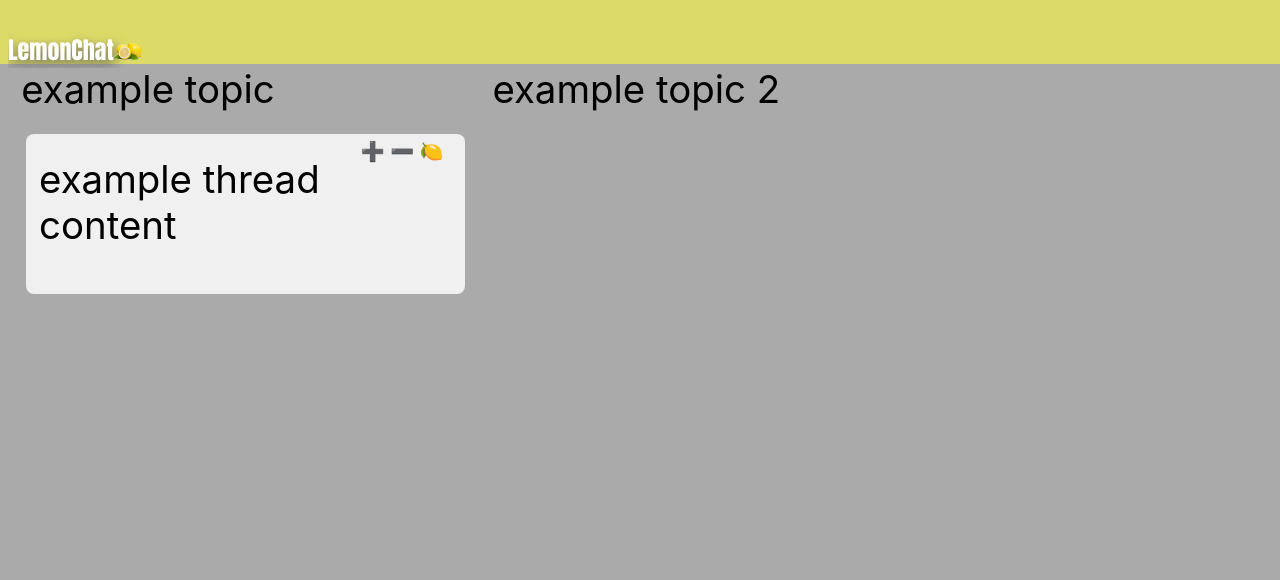
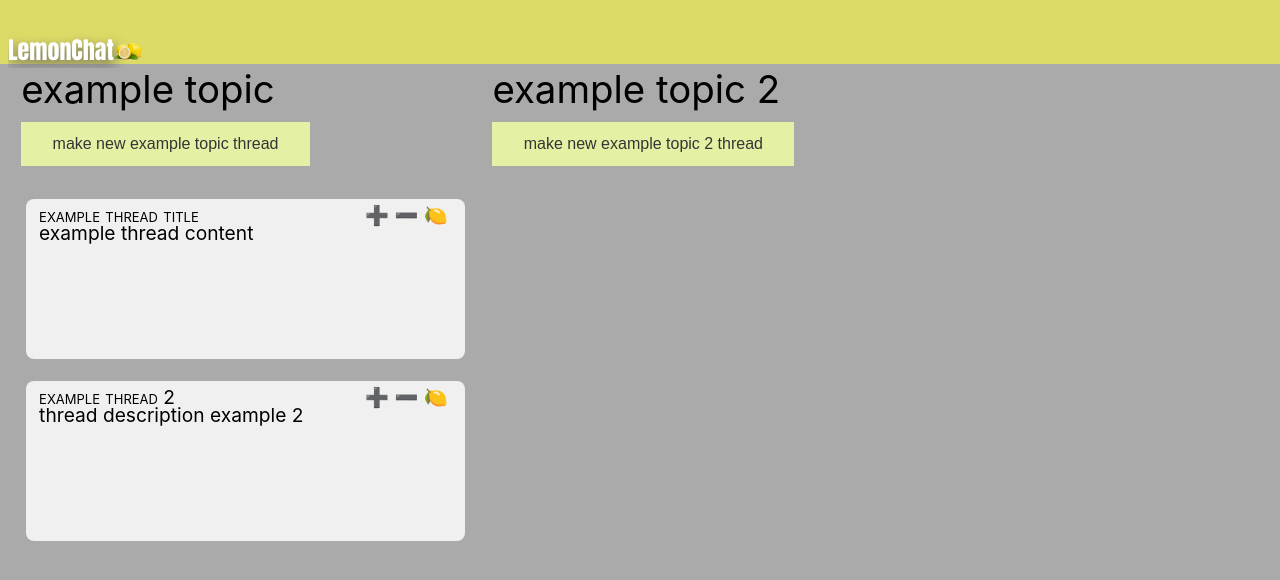
Before and after one commit to mrworth/lemonchat, a React (Create React App) app: page / in a window 1280 px wide. Shown: the top 580 px of the page. Built offline with nearby package versions, Linux system fonts and the light colour scheme.

Commit message:
Moved from Posts to Threads for basic rendering and new thread/post editor components and UniqueToggle for global toggle
Thread rendering was updated and moved from Post. NewThread component and ThreadList. UniqueToggle added as a wrapper component for globally shared visibility.

```diff
--- a/src/App.css
+++ b/src/App.css
@@ -19,6 +19,7 @@
   margin-top:-8vh;
   font-family: Impact;
   font-size: min(3vh,10vw);
+  z-index:100;
 }
 .name-bar{
   margin: -4vh 0 0 1vh;
@@ -29,6 +30,7 @@
   overflow: hidden;
   text-shadow: 0.1em 0.2em 0.5em #5f5f5f;
   user-select: none;
+  z-index: 101;
 }
 .logo-image{
   width: 2vw;
@@ -79,10 +81,87 @@
   border-radius: 8px;
   padding: 0% 0 0 3%;
   flex-direction: column;
+  font-size: 1.5vw;
 }
 .message-topbar{
   font-size: 1.5vw;
   height:11%;
+  margin: 1% 5% 0 0;
+  display: flex;
+  width:100%;
+  font-variant: small-caps;
+}
+.right-bar{
   text-align: right;
-  margin: 1% 5% 0 0;
+  margin-left: auto;
+  margin-right:4%;
 }
+
+
+.post-form {
+  border: 1px solid #ccc;
+  padding: 20px;
+  flex-direction: column;
+  background-color: #fff;
+  box-shadow: 0px 0px 5px rgba(0, 0, 0, 0.2);
+  position: relative;
+  min-width: 100%;
+}
+
+.close-button{
+  position: absolute;
+  right: 0;
+  top: 0;
+  background: #f43d3d;
+  font-size: min(3vh,10vw);
+  border: none;
+}
+
+
+.toggle-button {
+  background-color: #e4f0a4;
+  color: rgb(53, 53, 53);
+  border: none;
+  padding: 3% 7%;
+  cursor: pointer;
+  margin-bottom: 10px;
+}
+
+.post-title,
+.post-content {
+  margin: 5px 0;
+  padding: 5px;
+  border: 1px solid #ccc;
+  border-radius: 4px;
+  width: 95%;
+}
+
+.post-content{
+  height: 20vh;
+  resize: none;
+}
+
+.submit-button{
+  background-color: rgb(191, 253, 196);
+  border: 1px gray solid;
+  position: absolute;
+  right: 5%;
+  bottom: 0;
+}
+
+.relative-container{
+  position: relative;
+  margin-top: 10%;
+}
+
+.medium-text{
+  font-size: min(3vh,8vw);
+}
+
+.small-text{
+  font-size: min(2vh,10vw);
+}
+
+.large-text{
+  font-size: min(3.5vh,13vw);
+}
--- a/src/App.js
+++ b/src/App.js
@@ -2,7 +2,7 @@ import React from 'react';
 import './App.css';
 import { Provider } from 'react-redux';
 import store from './store';
-import PostList from './components/PostList';
+import ThreadList from './components/ThreadList';
 
 function App() {
   return (
@@ -14,7 +14,7 @@ function App() {
             <img src="/lemon-transparent.png" className="logo-image" alt="Lemon Logo" />
         </div>
         <div className="blur-pane"></div>
-        <PostList />
+        <ThreadList />
       </div>
     </Provider>
   );
--- /dev/null
+++ b/src/components/NewPostForm.js
@@ -0,0 +1,23 @@
+import React, {useState} from 'react';
+
+const NewPostForm = (props) => {
+
+    return (
+        <div className="post-form">
+            <button className="close-button medium-text" onClick={()=>props.toggleVisibility()}>x</button>
+            <div>
+                <div className="medium-text">title</div>
+                <input className="post-title medium-text"></input>
+            </div>
+            <div>
+                <div className="medium-text">text</div>
+                <textarea className="post-content medium-text"></textarea>
+            </div>
+            <div className="relative-container">
+                <button className="submit-button small-text">Create New Thread</button>
+            </div>
+        </div>
+    );
+};
+
+export default NewPostForm;
--- /dev/null
+++ b/src/components/NewThread.js
@@ -0,0 +1,13 @@
+import React from 'react';
+import NewPostForm from './NewPostForm';
+
+const NewThread = ({ topic, toggleVisibility, isVisible }) => {
+    return (
+        <div>
+            {!isVisible && <button className="toggle-button small-text" onClick={toggleVisibility}>make new {topic.title} thread</button>}
+            {isVisible && <NewPostForm toggleVisibility={toggleVisibility}/>}
+        </div>
+    );
+};
+
+export default NewThread;
--- a/src/components/Post.js
+++ /dev/null
@@ -1,13 +0,0 @@
-import React from 'react';
-
-const Post = (props) => {
-
-  return (
-    <div className="content-message">
-        <div className="message-topbar">➕ ➖ 🍋</div>
-        {props.content}
-    </div>
-  );
-};
-
-export default Post;
--- /dev/null
+++ b/src/components/Thread.js
@@ -0,0 +1,13 @@
+import React from 'react';
+
+const Thread = (props) => {
+
+  return (
+    <div className="content-message">
+        <div className="message-topbar"><div>{props.title}</div><div className="right-bar">➕ ➖ 🍋</div></div>
+        {props.content}
+    </div>
+  );
+};
+
+export default Thread;
--- a/src/components/PostList.js
+++ b/src/components/ThreadList.js
@@ -1,9 +1,11 @@
 import React from 'react';
 import { useSelector } from 'react-redux';
 import { selectPosts } from '../slices/postSlice';
-import Post from './Post';
+import Thread from './Thread';
+import UniqueToggle from './UniqueToggle';
+import NewThread from './NewThread';
 
-const PostList = () => {
+const ThreadList = () => {
   const topics = useSelector(selectPosts);
   console.log(topics)
   console.log(Object.values(topics)[0])
@@ -11,10 +13,12 @@ const PostList = () => {
     <div className="content-pane">
         {Object.values(topics).map((topic) => (
           <div className="content-column" key={topic.id}>{`${topic.title}`}
+            <UniqueToggle componentName="NewThread">
+              <NewThread topic={topic}/>
+            </UniqueToggle>
             {Object.values(topic.threads).map((thread) => (
               <div className="content-row" key={thread.id}>
-                <Post key={thread.id} {...thread}>
-                </Post>
+                <Thread key={thread.id} {...thread}/>
               </div>
             ))}
           </div>
@@ -24,4 +28,4 @@ const PostList = () => {
   );
 };
 
-export default PostList;
+export default ThreadList;
--- /dev/null
+++ b/src/components/UniqueToggle.js
@@ -0,0 +1,24 @@
+// UniqueToggle.js
+import React, { useState } from 'react';
+import { useDispatch, useSelector } from 'react-redux';
+import { v4 as uuidv4 } from 'uuid';
+import { toggleVisibility } from '../slices/formVisibilitySlice'; // Adjust the import path as needed
+
+const UniqueToggle = ({ children, componentName }) => {
+    const [uuid] = useState(uuidv4());
+    const dispatch = useDispatch();
+
+    const toggleVisibilityHandler = () => {
+        dispatch(toggleVisibility({ name: componentName, uuid }));
+    };
+
+    const isVisible = useSelector(state => state.formVisibility.visibleComponents[componentName] === uuid);
+
+    const childrenWithProps = React.Children.map(children, child => {
+        return React.cloneElement(child, { toggleVisibility: toggleVisibilityHandler, isVisible: isVisible });
+    });
+
+    return <>{childrenWithProps}</>;
+};
+
+export default UniqueToggle;
--- /dev/null
+++ b/src/slices/formVisibilitySlice.js
@@ -0,0 +1,25 @@
+// formVisibilitySlice.js
+import { createSlice } from '@reduxjs/toolkit';
+
+export const formVisibilitySlice = createSlice({
+  name: 'formVisibility',
+  initialState: {
+    visibleComponents: {} // Key: Component Name, Value: UUID
+  },
+  reducers: {
+    toggleVisibility: (state, action) => {
+      const { name, uuid } = action.payload;
+      // If the component is currently visible and the UUID matches, hide it
+      if (state.visibleComponents[name] === uuid) {
+        delete state.visibleComponents[name];
+      } else {
+        // If not, set this component's UUID (show it)
+        state.visibleComponents[name] = uuid;
+      }
+    }
+  }
+});
+
+export const { toggleVisibility } = formVisibilitySlice.actions;
+
+export default formVisibilitySlice.reducer;
--- a/src/slices/postSlice.js
+++ b/src/slices/postSlice.js
@@ -7,43 +7,42 @@ export const postSlice = createSlice({
     messages:{
         //contains ids of posts and their replies for structure
         idTree:{
-            "1ab5s": ["9bsln"],
+            "1ab5s": ["9bsln","lf9pds"],
             "9bsln": ["fbn2s"],
             "fbn2s": [],
-            "mpn52s": []
+            "mpn52s": [],
+            "lf9pds": []
         },
         byId:{
             "1ab5s":{
                 user: "username",
-                //description for topics, content otherwise
                 content: "topic description example",
                 //only used for topics and top level thread posts
-                title: "example topic",
-                replyTo: null,
-                id: "1ab5s"
+                title: "example topic"
             },
             "9bsln":{
                 user: "username",
                 content: "example thread content",
-                title: "example thread title",
-                replyTo: "1ab5s",
-                id: "9bsln"
+                title: "example thread title"
             },
             "fbn2s":{
                 user: "username",
                 content: "example message content",
-                title: null,
-                replyTo: "9bsln",
-                id: "fbn2s"
+                title: null
             },
             "mpn52s":{
                 user: "username",
                 //description for topics, content otherwise
                 content: "topic description example 2",
                 //only used for topics and top level thread posts
-                title: "example topic 2",
-                replyTo: null,
-                id: "mpn52s"
+                title: "example topic 2"
+            },
+            "lf9pds":{
+                user: "username",
+                //description for topics, content otherwise
+                content: "thread description example 2",
+                //only used for topics and top level thread posts
+                title: "example thread 2"
             }
         }
     }
@@ -79,44 +78,53 @@ export const postSlice = createSlice({
 
 export const { addTopic, addThread, addMessage } = postSlice.actions;
 export const selectPosts = (state) => {
+    const postsState = state.posts;
     const structuredTree = [];
 
     //recursive function to generate tree of messages
     const buildTree = (currentId) => {
-        const childIdList = state.messages.idTree[currentId];
+        const childIdList = postsState.messages.idTree[currentId];
         if(childIdList.length === 0 ){
             return {
-                ...state.messages.byId[currentId],
+                ...postsState.messages.byId[currentId],
                 replies: []
             };
         }else{
             const currentObject = {
-                ...state.messages.byId[currentId],
+                ...postsState.messages.byId[currentId],
                 replies: []
             }
             for(const messageId of childIdList){
                 const reply = buildTree(messageId);
-                currentObject.replies.push({[messageId]: reply});
+                currentObject.replies.push({
+                    ...reply,
+                    replyTo: currentId,
+                    id: messageId
+                });
             }
             return currentObject;
         }
     }
     // Iterate through the topics
-    for (const topicId of state.topics) {
+    for (const topicId of postsState.topics) {
       const topicItem = {
-        ...state.messages.byId[topicId], // Add the base topic
+        ...postsState.messages.byId[topicId], // Add the base topic
         threads: [],
+        id: topicId,
+        replyTo: null
       };
 
       // Iterate across child elements (threads) of topics
-      for (const threadId of state.messages.idTree[topicId]) {
+      for (const threadId of postsState.messages.idTree[topicId]) {
         const threadMessage = {
-            ...state.messages.byId[threadId],
-            replies: []
+            ...postsState.messages.byId[threadId],
+            replies: [],
+            id: threadId,
+            replyTo: topicId
         };
         const threadStructure = buildTree(threadId);
         threadMessage.replies = threadStructure.replies; // Assign replies from the structure
-        topicItem.threads.push( threadMessage);
+        topicItem.threads.push(threadMessage);
       }
       structuredTree.push(topicItem);
     }
--- a/src/store.js
+++ b/src/store.js
@@ -1,9 +1,13 @@
 import { configureStore } from '@reduxjs/toolkit';
 import postReducer from './slices/postSlice';
+import formVisibilityReducer from './slices/formVisibilitySlice';
 import thunk from 'redux-thunk';
 
 const store = configureStore({
-  reducer: postReducer,
+  reducer: {
+    posts: postReducer,
+    formVisibility: formVisibilityReducer
+  },
   middleware: [thunk],
 });
 
```
